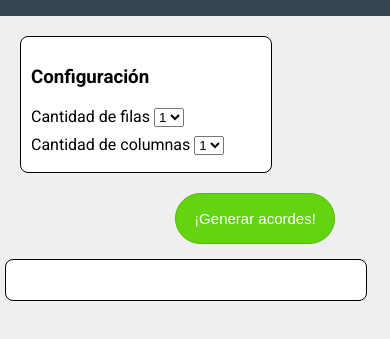
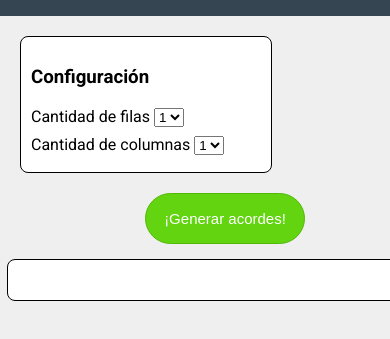
Before and after one commit to 24861379/Hoja-Random, a plain HTML site: page index.html in a window 390 px wide. Shown: the part 97-436 px from the top of the page. Drawn offline with Linux system fonts and the light colour scheme.

Commit message:
estoy haciendo porqueños cambios para las pantallas 3

```diff
--- a/style.css
+++ b/style.css
@@ -142,16 +142,16 @@ header h1{
         width: 160px;
         margin-top: 20px;
         margin-bottom: 5px;
-        margin-left: 175px;
+        margin-left: 145px;
         margin-right: 150px;
 
     }
 
     #HojaRandom {
-        width: 320px;
+        width: 350px;
         margin-top: 10px;
-        margin-left: 5px;
-        margin-right: 5px;
+        margin-left: 7px;
+        margin-right: 7px;
         margin-bottom: 10px;
     }
 
```
